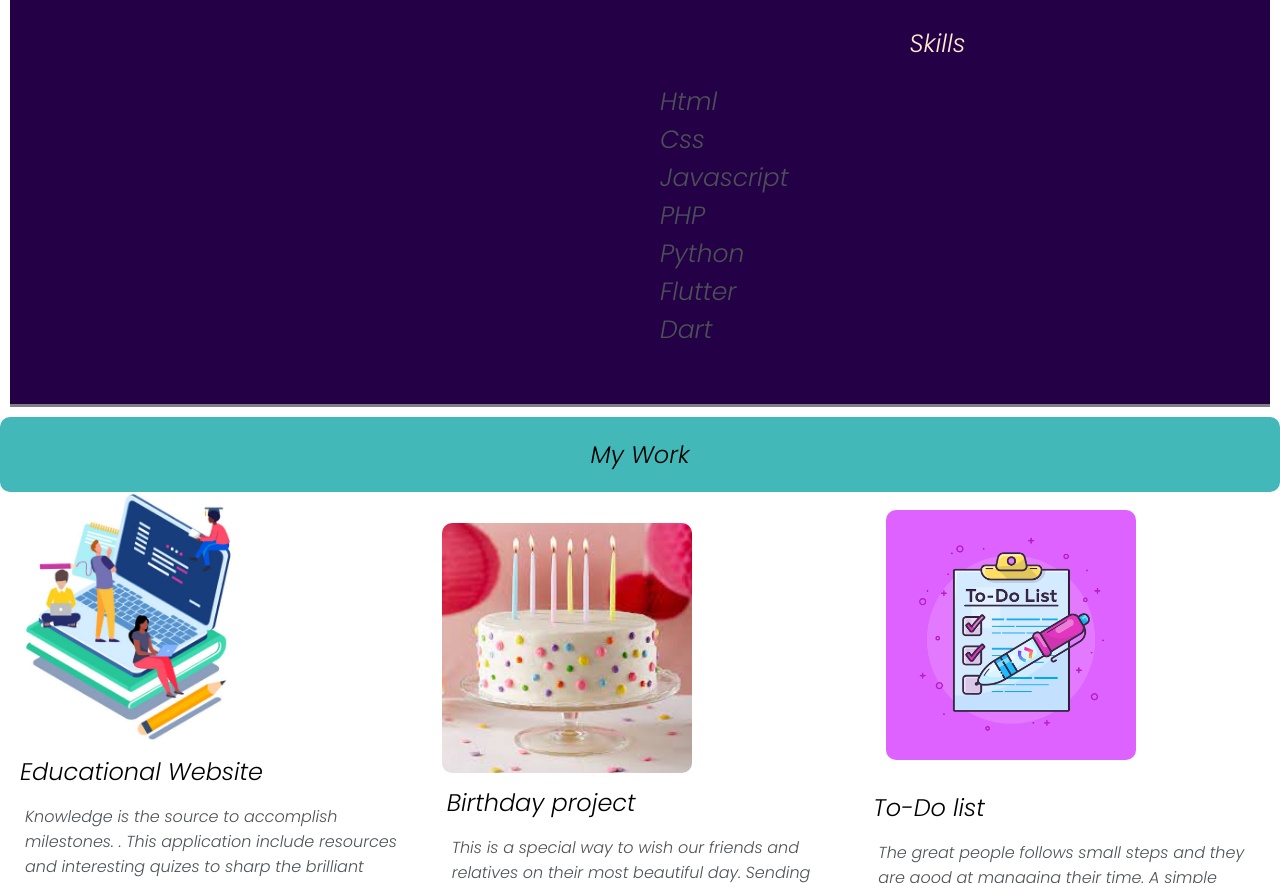
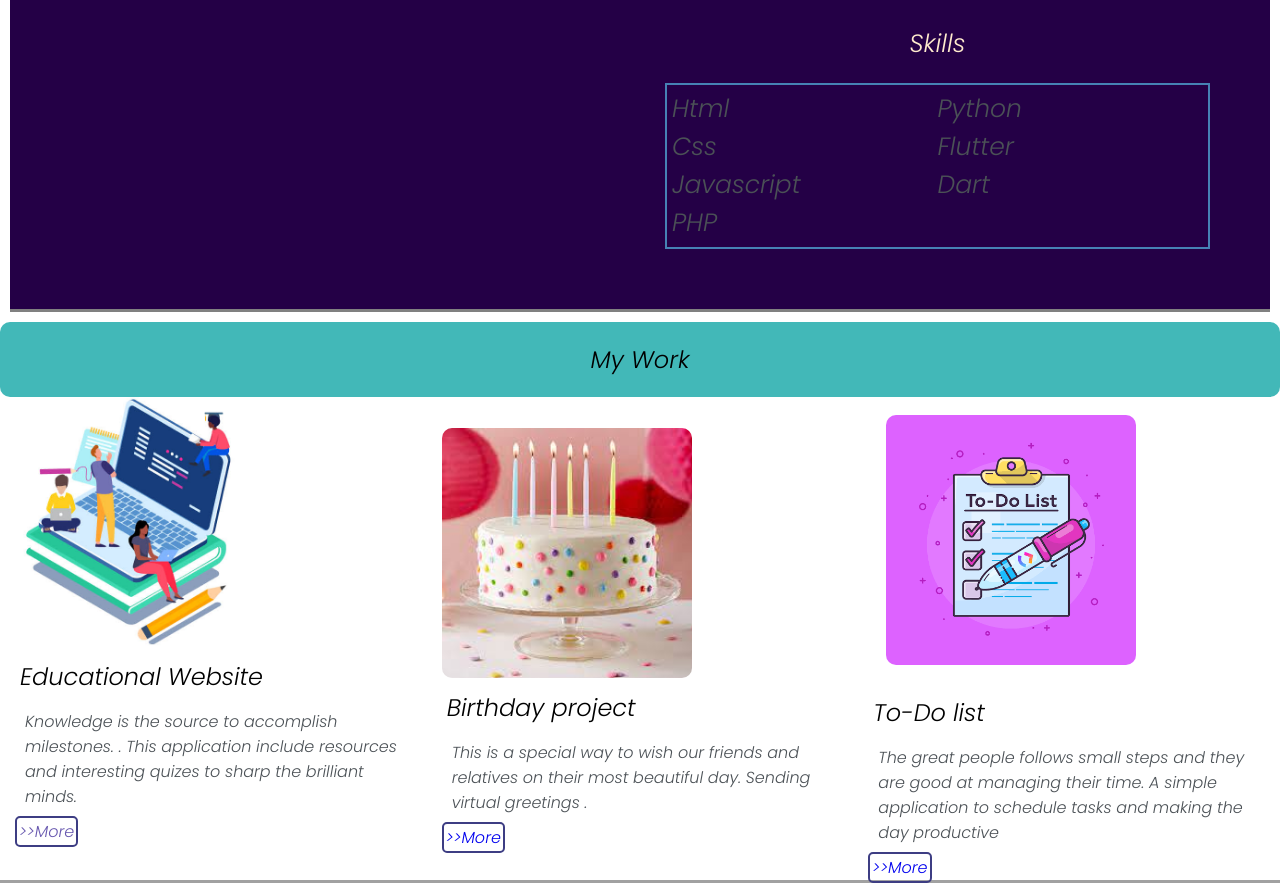
Before and after one commit to Shaikashwaq/MyPortfolioWebsite, a plain HTML site: page index.htm in a window 1280 px wide. Shown: the part 1176-2059 px from the top of the page. Drawn offline with Linux system fonts and the light colour scheme; files whose address does not match are found by name.

Commit message:
Update portfolio.css

```diff
--- a/portfolio.css
+++ b/portfolio.css
@@ -162,6 +162,16 @@
     border-radius: 10px;
 
 }
+.partition{
+    display: grid;
+    grid-template-columns: 1fr 1fr;
+    justify-content: space-evenly;
+    border: 2px solid steelblue;
+}
+.partition{
+    margin: 5px;
+    padding: 5px;
+}
 .s3-wrapper{
     display: grid;
     justify-content: space-evenly;
@@ -289,6 +299,11 @@
             border-bottom: 3px solid gray;
             padding: 5px;
         }
+        .more{
+            margin: 10px;
+
+        }
+
     }
 
 
@@ -324,6 +339,7 @@
         padding: 10px;
 
 
+
     }
 
     .menu li:hover {
```
